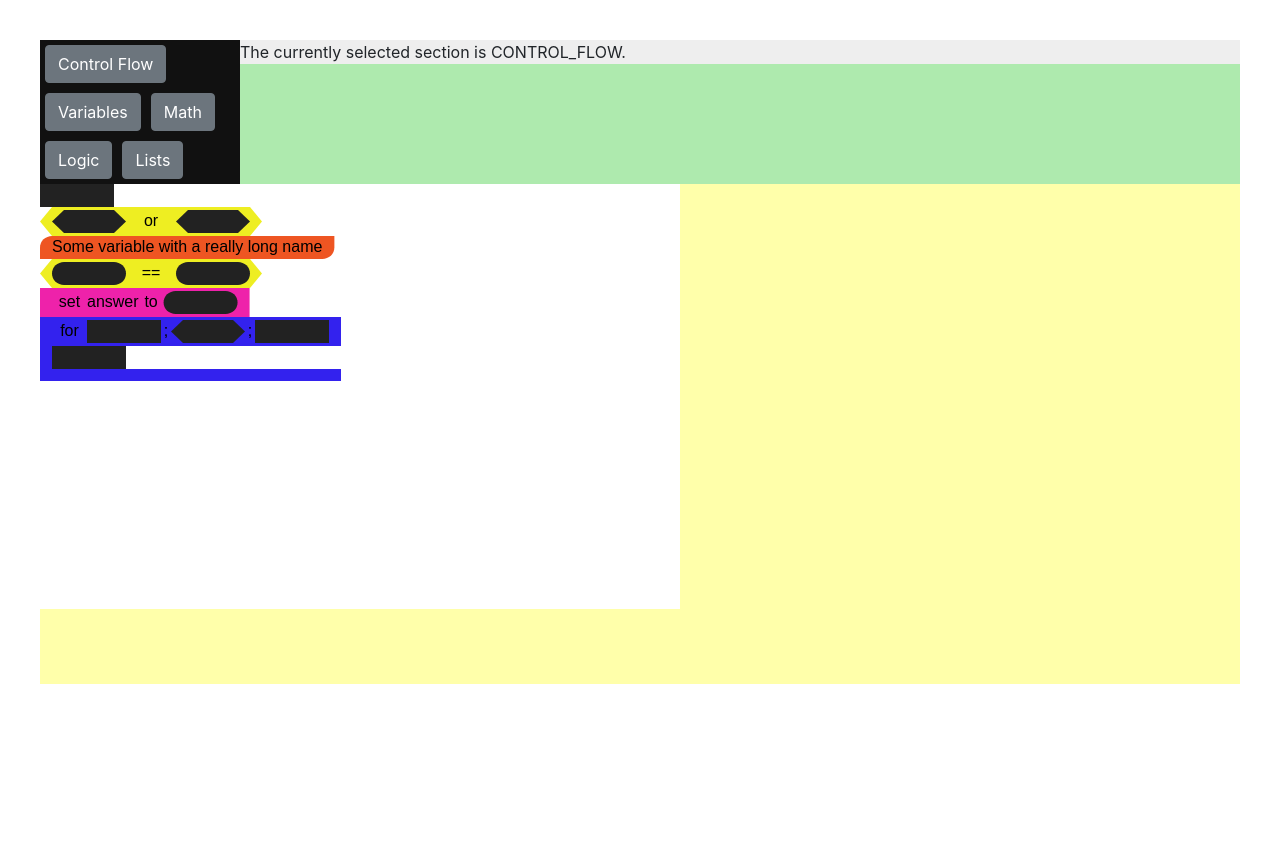
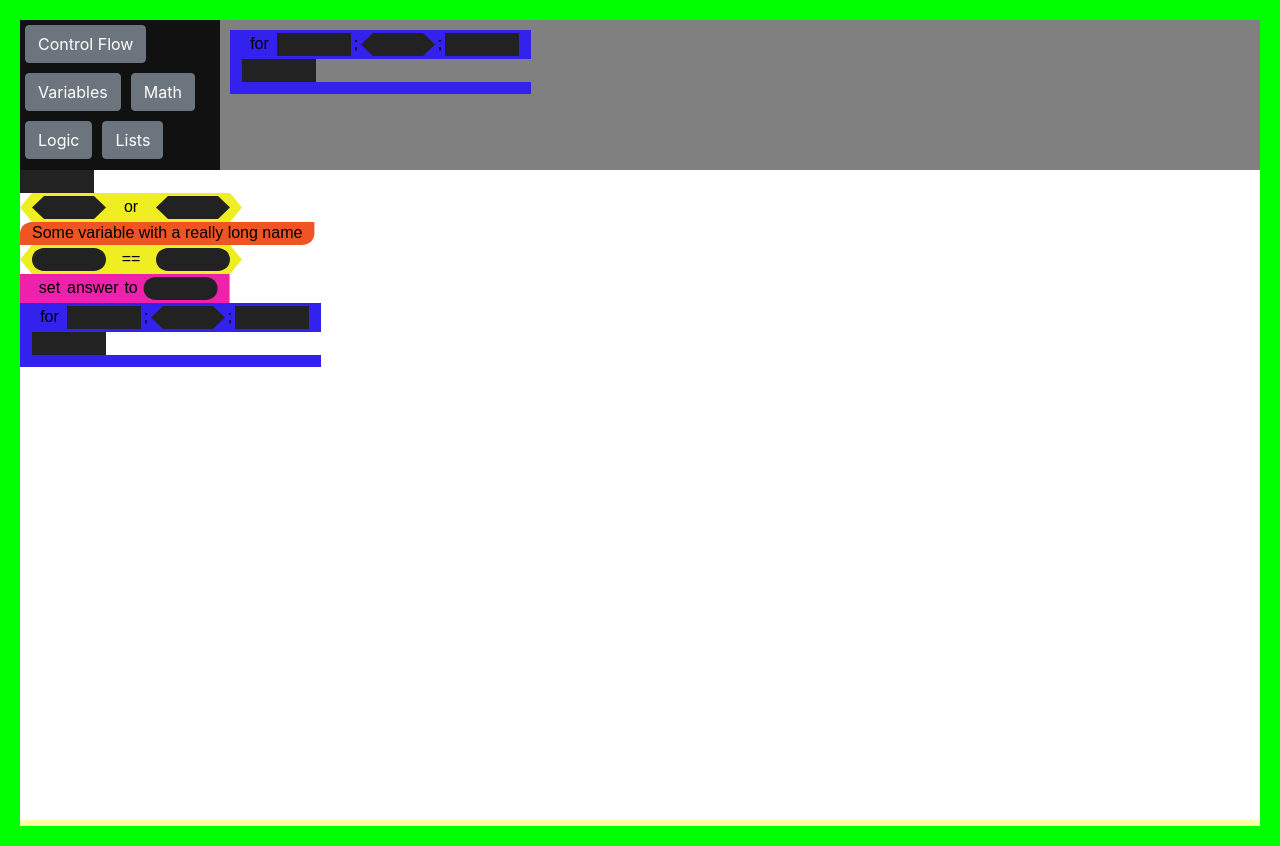
Before and after one commit to RickLeinecker/Fortuna, a React (Create React App) app in the folder fortuna/: page /Casus in a window 1280 px wide. Before the commit the page ends 800 px from the top, so only its background shows below. Built offline with nearby package versions, Linux system fonts and the light colour scheme.

Commit message:
made the block bank system render blocks and fixed resizing issues causing canvas to change sizes

```diff
--- a/fortuna/src/casus/CasusContainer.js
+++ b/fortuna/src/casus/CasusContainer.js
@@ -9,7 +9,7 @@ class CasusContainer extends React.Component<{||}> {
 	render(): React.Node {
 		const containerStyle = {
 			padding: 20,
-			margin: 20
+			backgroundColor: '#00ff00'
 		};
 
 		return (
--- a/fortuna/src/casus/CasusEditor.js
+++ b/fortuna/src/casus/CasusEditor.js
@@ -22,9 +22,8 @@ type ClickEvent = {
 
 class CasusEditor extends React.Component<Props, State> {
 
-	componentDidMount(): void {
-		const canvas: HTMLCanvasElement = this.refs.canvas;
-		const ctx: CanvasRenderingContext2D = canvas.getContext('2d');
+	constructor(props: Props) {
+		super(props);
 
 		const emptyBlock: CasusBlock = new OrBlock();
 		const testVariable: CasusBlock = new VariableBlock('DOUBLE', 'Some variable with a really long name');
@@ -40,13 +39,17 @@ class CasusEditor extends React.Component<Props, State> {
 		containerBlock.children.push(setIntVariable);
 		containerBlock.children.push(testForLoop);
 
-		containerBlock.precompBounds();
-		containerBlock.precompXY(0, 0);
-		containerBlock.renderDFS(ctx);
+		this.state={
+			containerBlock: containerBlock
+		}
+	}
 
-		this.setState({
-			containerBlock: containerBlock,
-		});
+	componentDidMount(): void {
+		window.addEventListener('resize', () => this._rerender());
+		const canvas: HTMLCanvasElement = this.refs.canvas;
+		const ctx: CanvasRenderingContext2D = canvas.getContext('2d');
+
+		this._rerender();
 	}
 
 	processMouseClick(clickEvent: ClickEvent): void {
@@ -60,31 +63,58 @@ class CasusEditor extends React.Component<Props, State> {
 		const deepestClicked: CasusBlock = this.state.containerBlock.getDeepestChildContainingPoint(new Vec(x, y));
 		deepestClicked.highlighted=true;
 
-		const ctx: CanvasRenderingContext2D = canvas.getContext('2d');
-		this.state.containerBlock.renderDFS(ctx);
+		this._rerender();
 	}
 
 	render(): React.Node {
 		const style = {
 			backgroundColor: '#ffffaa',
-			height: '500px',
 			justifyContent: 'center',
-			width: '100%'
 		};
 		const canvasStyle = {
-			backgroundColor: '#ffffff'
-		}
+			backgroundColor: '#ffffff',
+			height: '650px',
+			width: '100%',
+		};
 
 		return (
 			<div style={style}>
 				<canvas
-					height={425}
 					onClick={e => this.processMouseClick(e)}
 					ref="canvas"
 					style={canvasStyle}
-					width={640} />
+					width={1000}
+					height={650}
+					/>
 			</div>
 		);
+	}
+
+	_rerender(): void {
+		const canvas: HTMLCanvasElement = this.refs.canvas;
+		const ctx: CanvasRenderingContext2D = canvas.getContext('2d');
+
+		this._resizeCanvas();
+		this._clearBackground(ctx);
+
+		const containerBlock=this.state.containerBlock;
+		containerBlock.precompBounds();
+		containerBlock.precompXY(0, 0);
+		containerBlock.renderDFS(ctx);
+	}
+
+	_clearBackground(ctx: CanvasRenderingContext2D): void {
+		//fill background
+		ctx.fillStyle = 'white';
+		ctx.fillRect(0, 0, 100000, 100000);
+	}
+
+	_resizeCanvas(): void {
+		const canvas: HTMLCanvasElement = this.refs.canvas;
+		if (canvas.width !== canvas.clientWidth || canvas.height !==canvas.clientHeight) {
+			canvas.width=canvas.clientWidth;
+			canvas.height=canvas.clientHeight;
+		}
 	}
 
 }
--- a/fortuna/src/casus/blockBank/BlockBank.css
+++ b/fortuna/src/casus/blockBank/BlockBank.css
@@ -4,6 +4,7 @@
 	flex-direction: row;
 	align-content: stretch;
 	width: 100%;
+	height: 150px;
 }
 .flexLeft {
 }
--- a/fortuna/src/casus/blockBank/BlockBank.js
+++ b/fortuna/src/casus/blockBank/BlockBank.js
@@ -32,7 +32,6 @@ class BlockBank extends React.Component<Props, State> {
 				<div className="flexRight">
 					<BlockBankBlockShelf selectedSection={this.state.selectedSection} />
 				</div>
-				<br/>
 			</div>
 		);
 	}
--- a/fortuna/src/casus/blockBank/BlockBankBlockShelf.js
+++ b/fortuna/src/casus/blockBank/BlockBankBlockShelf.js
@@ -1,6 +1,7 @@
 //@flow strict
 
 import * as React from 'react';
+import ForBlock from '../blocks/ForBlock.js';
 
 import type {BlockBankType} from './BlockBankType.js';
 
@@ -10,16 +11,74 @@ type Props = {|
 
 class BlockBankBlockShelf extends React.Component<Props> {
 
+	componentDidMount(): void {
+		window.addEventListener('resize', () => this._rerender());
+		this._rerender();
+	}
+
+	componentDidUpdate(prevProps: Props): void {
+		//Good practice to prevent infinite loop:
+		//https://reactjs.org/docs/react-component.html#componentdidupdate
+		if (this.props.selectedSection !== prevProps.selectedSection) {
+			this._rerender();
+		}
+	}
+
 	render(): React.Node {
-		const style = {
-			backgroundColor: '#eeeeee',
-		};
-		console.log('Selected section: '+this.props.selectedSection);
+		const canvasStyle={
+			height: '150px',
+			width: '100%'
+		}
 		return (
-			<div style={style}>
-				The currently selected section is {this.props.selectedSection}.
-			</div>
+			<canvas
+				style={canvasStyle}
+				ref="canvas"
+			/>
 		);
+	}
+
+	_rerender(): void {
+		const canvas: HTMLCanvasElement = this.refs.canvas;
+		const ctx: CanvasRenderingContext2D = canvas.getContext('2d');
+
+		this._resizeCanvas();
+		this._clearBackground(ctx);
+
+		switch(this.props.selectedSection) {
+			case 'CONTROL_FLOW':
+				this._renderControlFlowBlocks(ctx);
+				break;
+			case 'MATH':
+				break;
+			case 'VARIABLES':
+				break;
+			case 'LOGIC':
+				break;
+			case 'LISTS':
+				break;
+		}
+
+	}
+
+	_clearBackground(ctx: CanvasRenderingContext2D): void {
+		//fill background
+		ctx.fillStyle = 'gray';
+		ctx.fillRect(0, 0, 100000, 10000);
+	}
+
+	_resizeCanvas(): void {
+		const canvas: HTMLCanvasElement = this.refs.canvas;
+		if (canvas.width !== canvas.clientWidth || canvas.height !==canvas.clientHeight) {
+			canvas.width=canvas.clientWidth;
+			canvas.height=canvas.clientHeight;
+		}
+	}
+
+	_renderControlFlowBlocks(ctx: CanvasRenderingContext2D): void {
+		const forLoop: CasusBlock = new ForBlock();
+		forLoop.precompBounds();
+		forLoop.precompXY(10, 10);
+		forLoop.renderDFS(ctx);
 	}
 
 }
```
